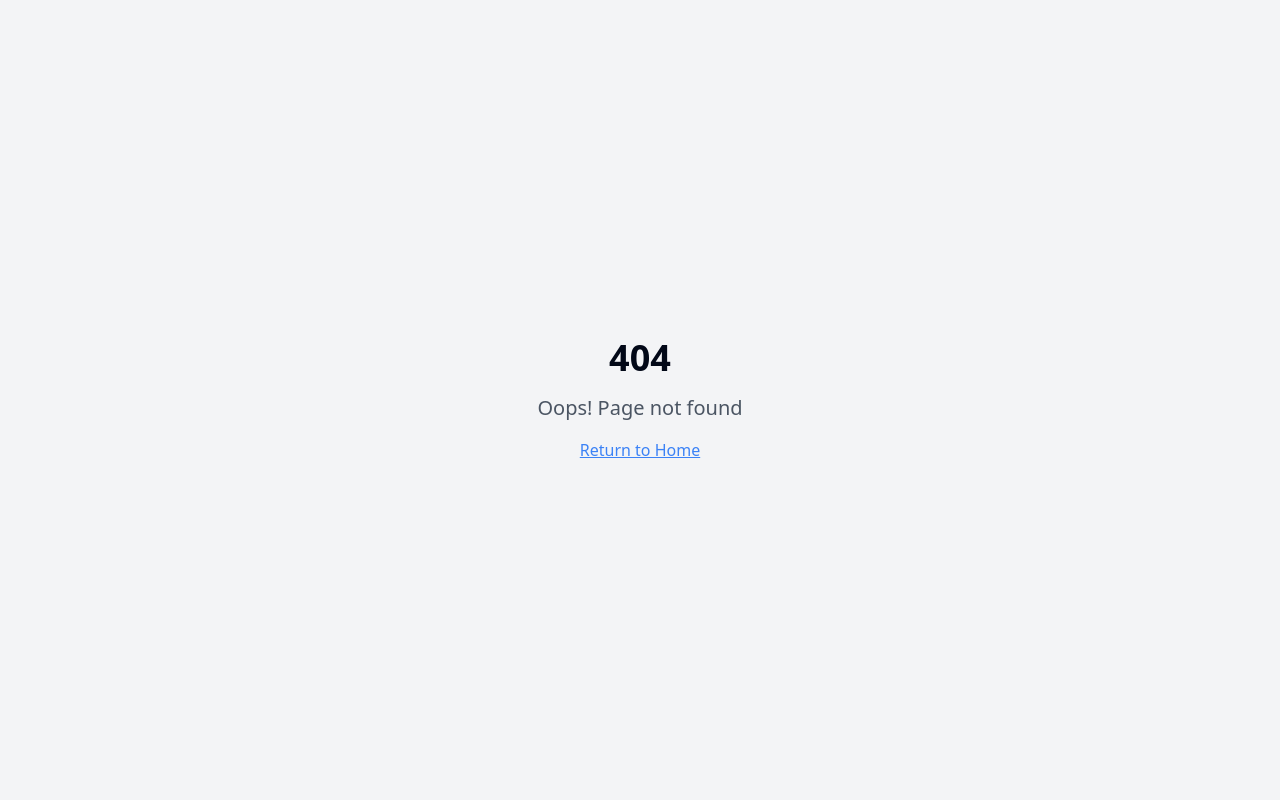
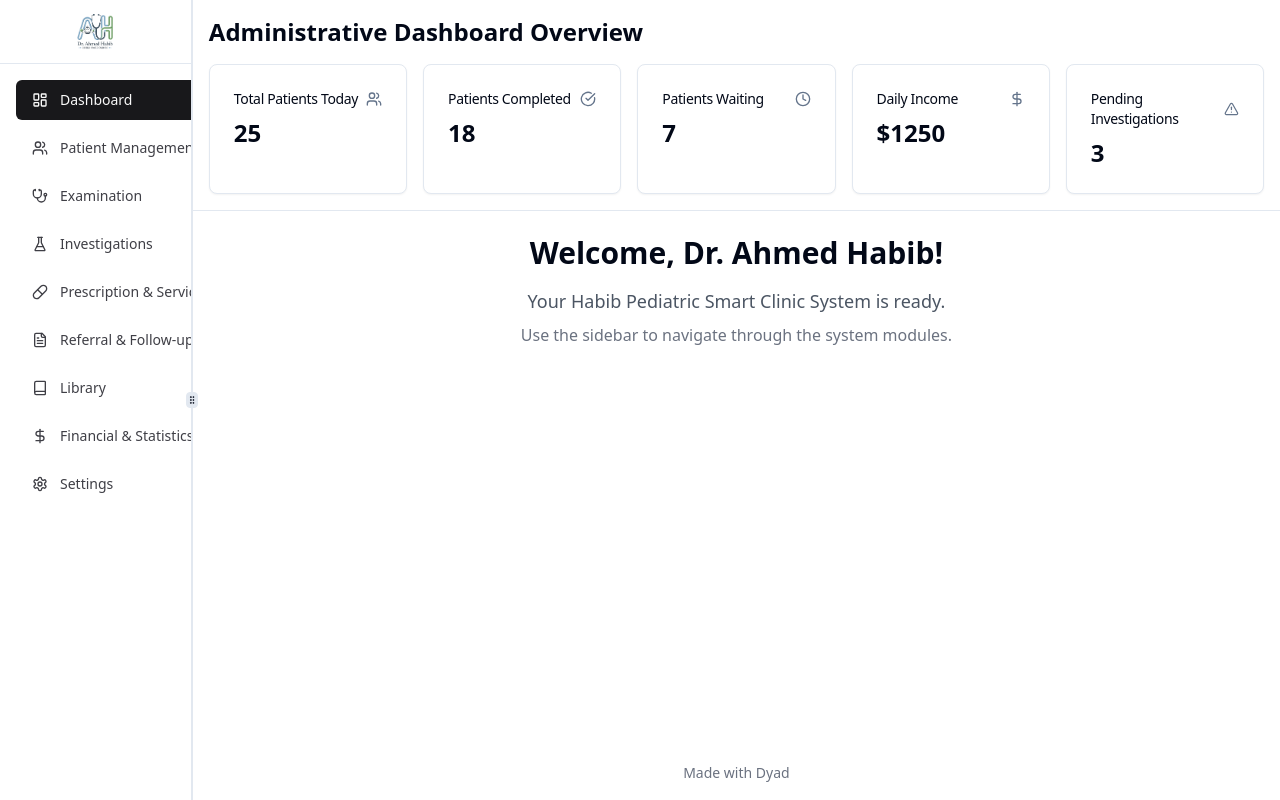
Before and after one commit to chebad619-coder/DeAhmedHabib, a React (Vite) app: page /dashboard in a window 1280 px wide. Before the commit this address had no page. Built offline with nearby package versions, Linux system fonts and the light colour scheme.

Commit message:
[dyad] Adjusted routing to use IndexPage as root and moved Dashboard to /dashboard - wrote 3 file(s)

```diff
--- a/src/App.tsx
+++ b/src/App.tsx
@@ -3,12 +3,13 @@ import { Toaster as Sonner } from "@/components/ui/sonner";
 import { TooltipProvider } from "@/components/ui/tooltip";
 import { QueryClient, QueryClientProvider } from "@tanstack/react-query";
 import { BrowserRouter, Routes, Route } from "react-router-dom";
+import IndexPage from "./pages/Index"; // New import for the main index page
 import DashboardPage from "./pages/DashboardPage";
 import PatientManagementPage from "./pages/PatientManagementPage";
 import ExaminationPage from "./pages/ExaminationPage";
 import InvestigationsPage from "./pages/InvestigationsPage";
 import PrescriptionServicesPage from "./pages/PrescriptionServicesPage";
-import ReferralFollowupPage from "./pages/ReferralFollowupPage"; // New import
+import ReferralFollowupPage from "./pages/ReferralFollowupPage";
 import NotFound from "./pages/NotFound";
 
 const queryClient = new QueryClient();
@@ -20,12 +21,13 @@ const App = () => (
       <Sonner />
       <BrowserRouter>
         <Routes>
-          <Route path="/" element={<DashboardPage />} />
+          <Route path="/" element={<IndexPage />} /> {/* Set IndexPage as the root */}
+          <Route path="/dashboard" element={<DashboardPage />} /> {/* Dashboard now at /dashboard */}
           <Route path="/patient-management" element={<PatientManagementPage />} />
           <Route path="/examination" element={<ExaminationPage />} />
           <Route path="/investigations" element={<InvestigationsPage />} />
           <Route path="/prescription-services" element={<PrescriptionServicesPage />} />
-          <Route path="/referral-followup" element={<ReferralFollowupPage />} /> {/* New route */}
+          <Route path="/referral-followup" element={<ReferralFollowupPage />} />
           {/* ADD ALL CUSTOM ROUTES ABOVE THE CATCH-ALL "*" ROUTE */}
           <Route path="*" element={<NotFound />} />
         </Routes>
--- a/src/components/SidebarNav.tsx
+++ b/src/components/SidebarNav.tsx
@@ -22,12 +22,12 @@ interface NavLink {
 }
 
 const navLinks: NavLink[] = [
-  { to: "/", icon: LayoutDashboard, label: "Dashboard" },
+  { to: "/dashboard", icon: LayoutDashboard, label: "Dashboard" }, // Updated link to /dashboard
   { to: "/patient-management", icon: Users, label: "Patient Management" },
   { to: "/examination", icon: Stethoscope, label: "Examination" },
   { to: "/investigations", icon: FlaskConical, label: "Investigations" },
   { to: "/prescription-services", icon: Pill, label: "Prescription & Services" },
-  { to: "/referral-followup", icon: FileText, label: "Referral & Follow-up" }, // Updated link
+  { to: "/referral-followup", icon: FileText, label: "Referral & Follow-up" },
   { to: "/library", icon: Book, label: "Library" },
   { to: "/reports", icon: DollarSign, label: "Financial & Statistics" },
   { to: "/settings", icon: Settings, label: "Settings" },
--- /dev/null
+++ b/src/pages/Index.tsx
@@ -0,0 +1,20 @@
+import React from "react";
+import MainLayout from "@/components/MainLayout";
+
+const IndexPage: React.FC = () => {
+  return (
+    <MainLayout>
+      <div className="flex flex-col items-center justify-center p-6 text-center">
+        <h1 className="text-4xl font-bold mb-4">Welcome to Habib Pediatric Smart Clinic System!</h1>
+        <p className="text-lg text-gray-700">
+          Your comprehensive solution for patient management.
+        </p>
+        <p className="text-md text-gray-500 mt-2">
+          Use the sidebar to navigate through the system modules.
+        </p>
+      </div>
+    </MainLayout>
+  );
+};
+
+export default IndexPage;
```
